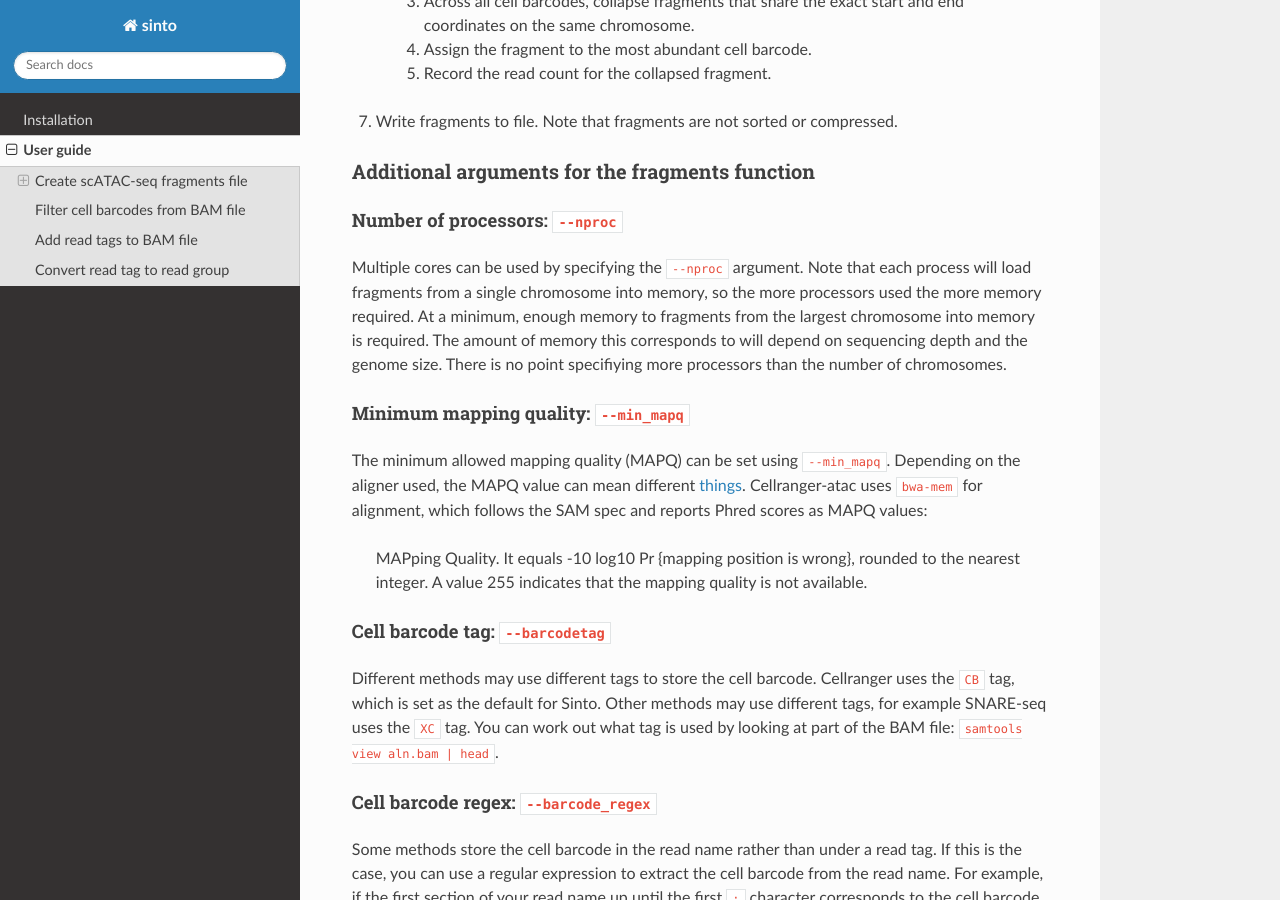
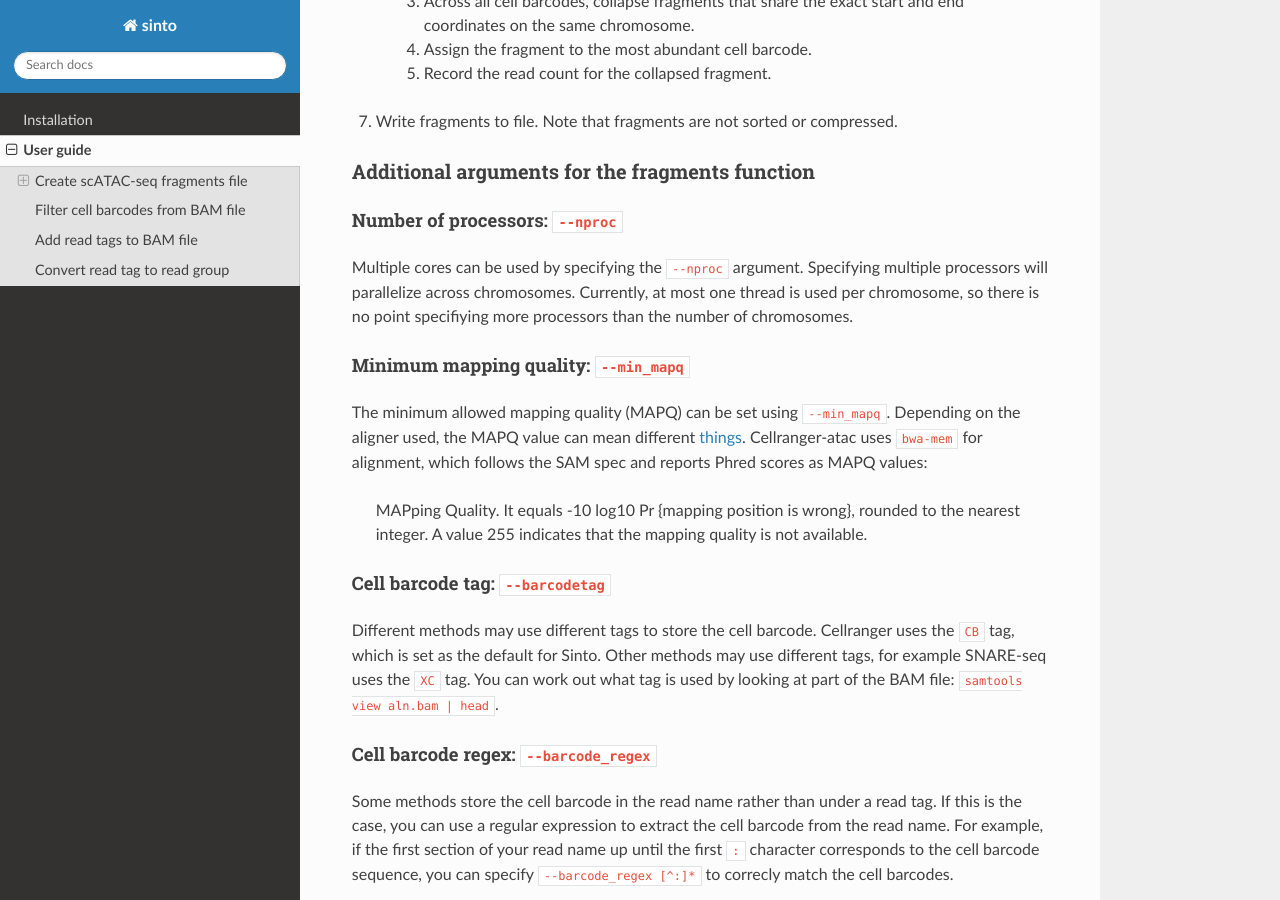
Before and after one commit to timoast/sinto, a Sphinx documentation site: the page built from docs/basic_usage.rst, in a window 1280 px wide and 900 px high, scrolled down 1869 px. Built offline with Sphinx 7.4.7 and the Read the Docs theme 2.0.0, drawn with Linux system fonts in a browser that asks for light colours.

Commit message:
Fix docs

```diff
--- a/docs/basic_usage.rst
+++ b/docs/basic_usage.rst
@@ -113,11 +113,9 @@ Number of processors: ``--nproc``
 _________________________________
 
 Multiple cores can be used by specifying the ``--nproc`` argument.
-Note that each process will load fragments from a single chromosome into
-memory, so the more processors used the more memory required.
-At a minimum, enough memory to fragments from the largest chromosome into memory is required.
-The amount of memory this corresponds to will depend on sequencing depth and the genome
-size. There is no point specifiying more processors than the number of chromosomes.
+Specifying multiple processors will parallelize across chromosomes. Currently,
+at most one thread is used per chromosome, so there is no point specifiying
+more processors than the number of chromosomes.
 
 Minimum mapping quality: ``--min_mapq``
 _______________________________________
```
